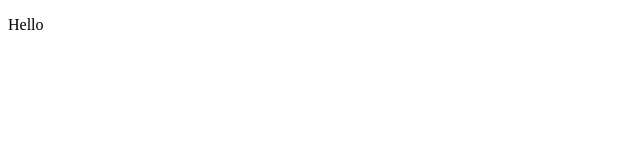
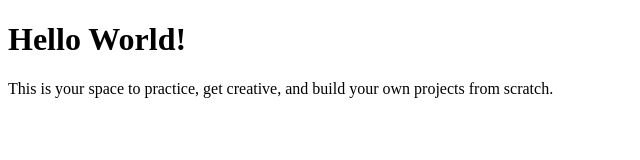
Before and after one commit to SamuelTakacs/MySite, a plain HTML site: page site.html in a window 1280 px wide. Shown: the whole page, without its empty margins (0-640 px from the left). Drawn offline with Linux system fonts and the light colour scheme.

Commit message:
Update site.html

```diff
--- a/site.html
+++ b/site.html
@@ -1,11 +1,14 @@
 <!DOCTYPE html>
 <html>
 <head>
-  <title>Title of the document</title>
+  <title>Basic Web Page</title>
+   <meta name="viewport" content="width=device-width,initial-scale=1" >
+
+  <link href='style.css' rel='stylesheet'>
 </head>
-
 <body>
-  <p>Hello</p>
+  <script src='script.js'></script>
+  <h1>Hello World!</h1>
+  <p>This is your space to practice, get creative, and build your own projects from scratch.</p>
 </body>
-
 </html>
```
